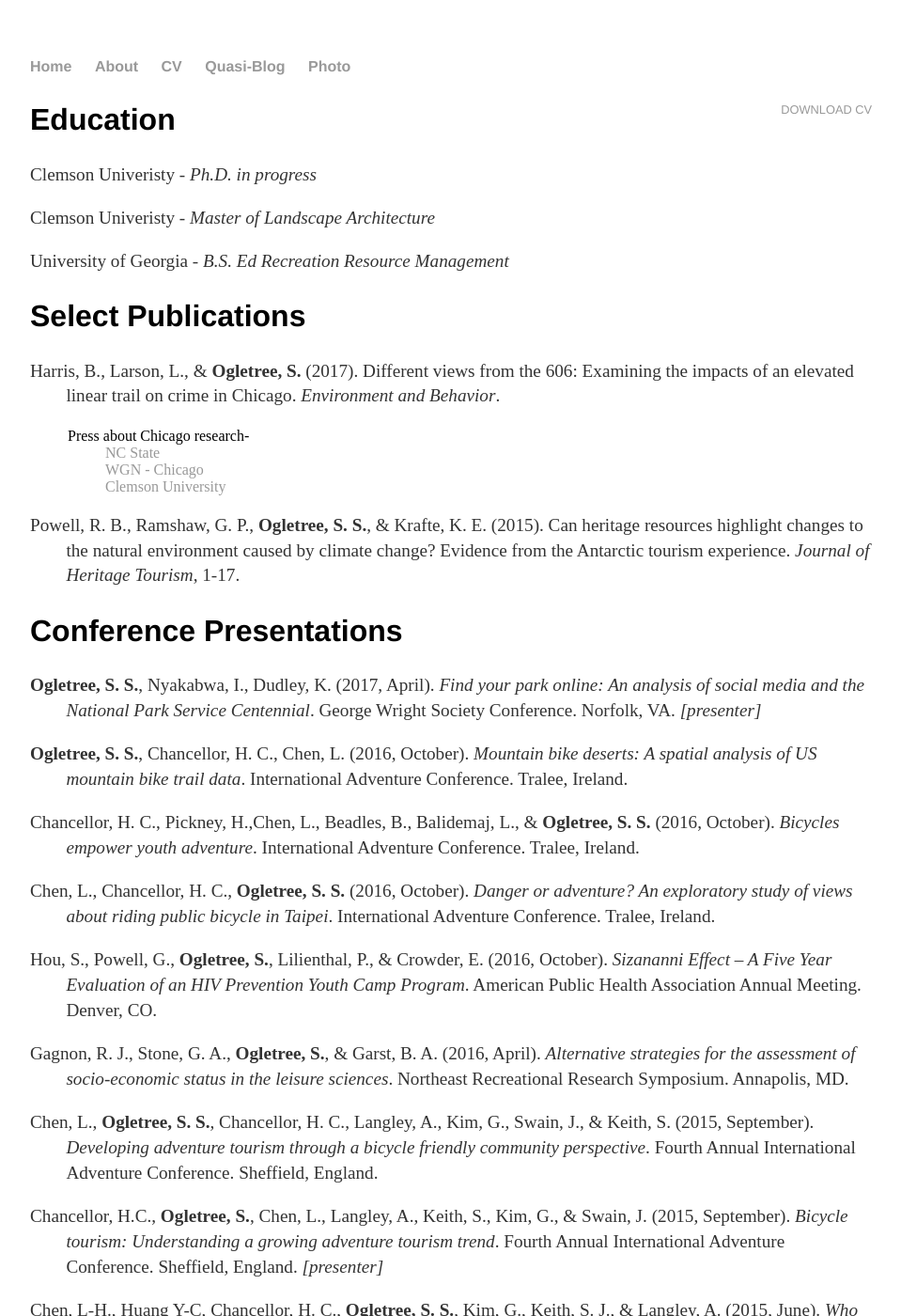
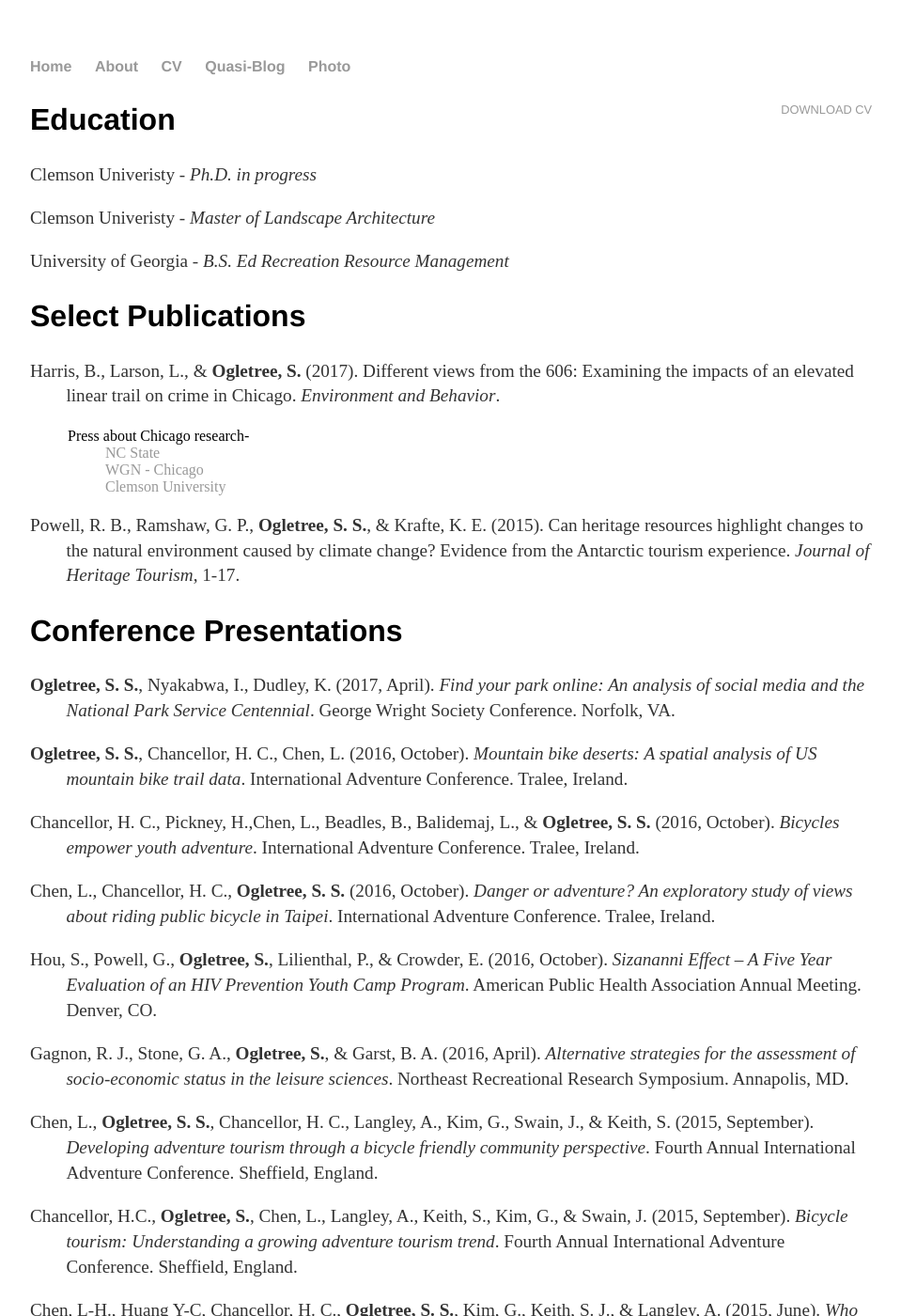
Before and after one commit to scottogletree/ogletrees.github.io, a Jekyll site: the page built from cv/index.html, in a window 1280 px wide and 1400 px high. Shown: the whole window at 94% size, without its empty margins (160-1119 px from the left). Built offline with Jekyll 4.4.1, drawn with Linux system fonts in a browser that asks for light colours.

Commit message:
Update index.html

```diff
--- a/cv/index.html
+++ b/cv/index.html
@@ -32,14 +32,14 @@ title: CV of S Ogletree
 			<p>Powell, R. B., Ramshaw, G. P., <strong>Ogletree, S. S.</strong>, & Krafte, K. E. (2015). Can heritage resources highlight changes to the natural environment caused by climate change? Evidence from the Antarctic tourism experience. <em>Journal of Heritage Tourism</em>, 1-17.</p>
 
 		<h2>Conference Presentations</h2>
-		<p><b>Ogletree, S. S.</b>, Nyakabwa, I., Dudley, K. (2017, April). <em>Find your park online: An analysis of social media and the National Park Service Centennial</em>. George Wright Society Conference. Norfolk, VA. <em>[presenter]</em></p>
+		<p><b>Ogletree, S. S.</b>, Nyakabwa, I., Dudley, K. (2017, April). <em>Find your park online: An analysis of social media and the National Park Service Centennial</em>. George Wright Society Conference. Norfolk, VA.</p>
 		<p><b>Ogletree, S. S.</b>, Chancellor, H. C., Chen, L. (2016, October). <em>Mountain bike deserts: A spatial analysis of US mountain bike trail data</em>. International Adventure Conference. Tralee, Ireland.</p>
 		<p>Chancellor, H. C., Pickney, H.,Chen, L., Beadles, B., Balidemaj, L., & <b>Ogletree, S. S.</b> (2016, October). <em>Bicycles empower youth adventure</em>. International Adventure Conference. Tralee, Ireland.</p>
 		<p>Chen, L., Chancellor, H. C., <b>Ogletree, S. S.</b> (2016, October). <em>Danger or adventure? An exploratory study of views about riding public bicycle in Taipei</em>. International Adventure Conference. Tralee, Ireland.</p>
 		<p>Hou, S., Powell, G., <b>Ogletree, S.</b>, Lilienthal, P., & Crowder, E. (2016, October). <em>Sizananni Effect – A Five Year Evaluation of an HIV Prevention Youth Camp Program</em>. American Public Health Association Annual Meeting. Denver, CO.</p>
 		<p>Gagnon, R. J., Stone, G. A., <b>Ogletree, S.</b>, & Garst, B. A. (2016, April). <em>Alternative strategies for the assessment of socio-economic status in the leisure sciences</em>. Northeast Recreational Research Symposium. Annapolis, MD.</p>
 		<p>Chen, L., <b>Ogletree, S. S.</b>, Chancellor, H. C., Langley, A., Kim, G., Swain, J., & Keith, S. (2015, September). <em>Developing adventure tourism through a bicycle friendly community perspective</em>. Fourth Annual International Adventure Conference. Sheffield, England.</p>
-		<p>Chancellor, H.C., <b>Ogletree, S.</b>, Chen, L., Langley, A., Keith, S., Kim, G., & Swain, J. (2015, September). <em>Bicycle tourism: Understanding a growing adventure tourism trend</em>. Fourth Annual International Adventure Conference. Sheffield, England. <em>[presenter]</em></p>
+		<p>Chancellor, H.C., <b>Ogletree, S.</b>, Chen, L., Langley, A., Keith, S., Kim, G., & Swain, J. (2015, September). <em>Bicycle tourism: Understanding a growing adventure tourism trend</em>. Fourth Annual International Adventure Conference. Sheffield, England.</p>
 		<p>Chen, L-H., Huang Y-C, Chancellor, H. C., <b>Ogletree, S. S.</b>, Kim, G., Keith, S. J., & Langley, A. (2015, June). <em>Who is riding bicycles on the roads?</em> 2015 International Conference on Hospitality, Tourism and Leisure. Taipei, Taiwan.</p>
 
 
```
